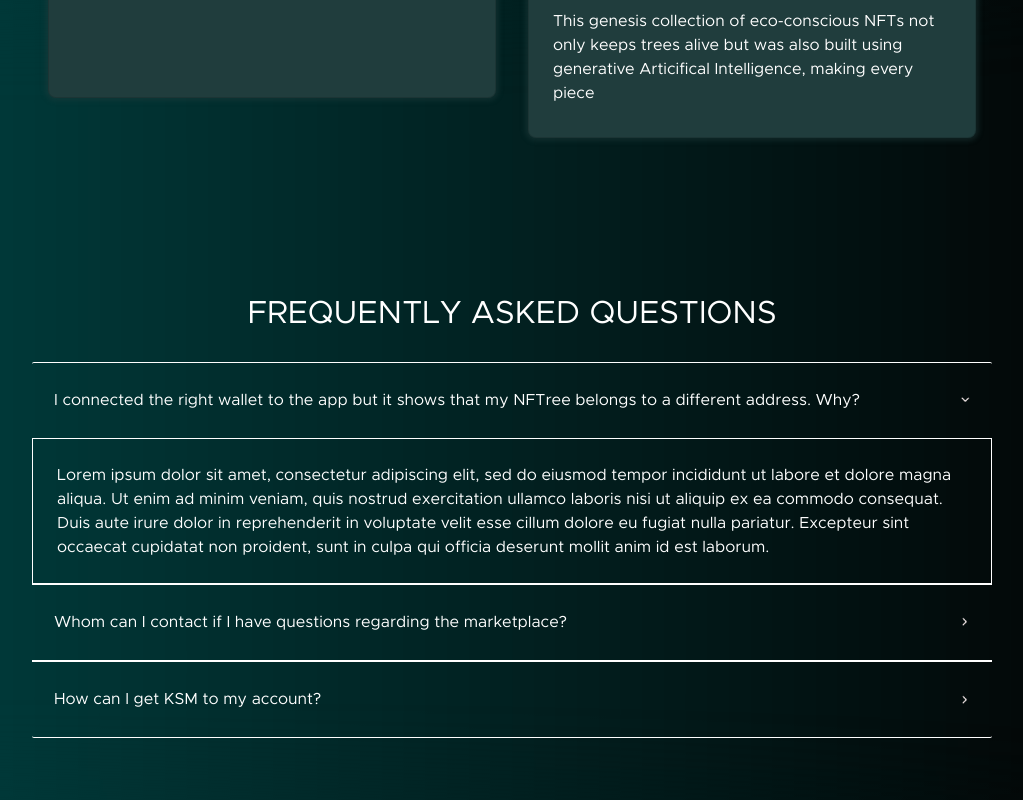
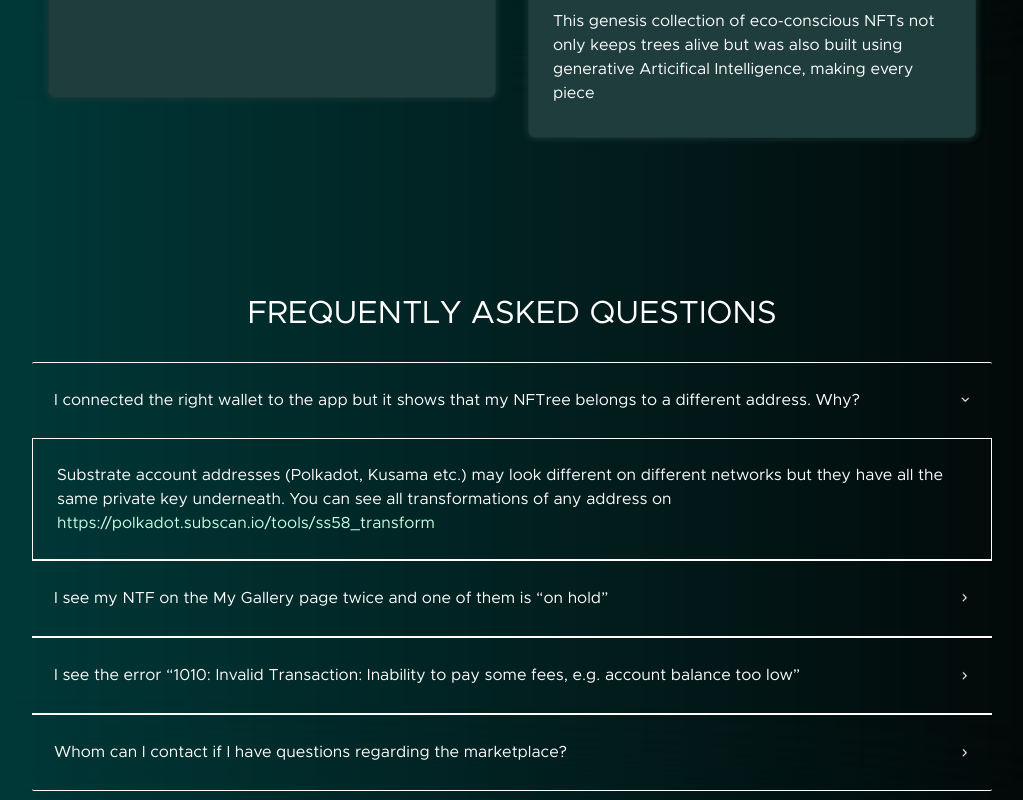
Before and after one commit to SovereignNature/sadu-landing, a React (Create React App) app: page / in a window 1280 px wide. Both pictures are taken after a click on the button 640 px from the left and 4256 px from the top of the page. Shown: the part 3856-4656 px from the top of the page, without its empty margins (128-1151 px from the left). Built offline with nearby package versions, Linux system fonts and the light colour scheme.

Commit message:
refactor: Include the right text in FAQ

```diff
--- a/src/LandingPage.js
+++ b/src/LandingPage.js
@@ -1,6 +1,5 @@
 import React from 'react';
 import logo from './assets/sadu-logo.png';
-import unique from './assets/unique.png';
 import tutorial from './assets/tutorial.png';
 import Accordion from 'react-bootstrap/Accordion';
 import Carousel from 'react-bootstrap/Carousel';
@@ -163,37 +162,25 @@ function LandingPage(){
                 <Accordion.Item eventKey="0">
                 <Accordion.Header>I connected the right wallet to the app but it shows that my NFTree belongs to a different address. Why?</Accordion.Header>
                 <Accordion.Body>
-                    Lorem ipsum dolor sit amet, consectetur adipiscing elit, sed do eiusmod
-                    tempor incididunt ut labore et dolore magna aliqua. Ut enim ad minim
-                    veniam, quis nostrud exercitation ullamco laboris nisi ut aliquip ex ea
-                    commodo consequat. Duis aute irure dolor in reprehenderit in voluptate
-                    velit esse cillum dolore eu fugiat nulla pariatur. Excepteur sint occaecat
-                    cupidatat non proident, sunt in culpa qui officia deserunt mollit anim id
-                    est laborum.
+                    Substrate account addresses (Polkadot, Kusama etc.) may look different on different networks but they have all the same private key underneath. You can see all transformations of any address on <a href="https://polkadot.subscan.io/tools/ss58_transform" target="_blank">https://polkadot.subscan.io/tools/ss58_transform</a>
                 </Accordion.Body>
                 </Accordion.Item>
                 <Accordion.Item eventKey="1">
-                    <Accordion.Header>Whom can I contact if I have questions regarding the marketplace?</Accordion.Header>
+                    <Accordion.Header>I see my NTF on the My Gallery page twice and one of them is “on hold”</Accordion.Header>
                     <Accordion.Body>
-                    Lorem ipsum dolor sit amet, consectetur adipiscing elit, sed do eiusmod
-                    tempor incididunt ut labore et dolore magna aliqua. Ut enim ad minim
-                    veniam, quis nostrud exercitation ullamco laboris nisi ut aliquip ex ea
-                    commodo consequat. Duis aute irure dolor in reprehenderit in voluptate
-                    velit esse cillum dolore eu fugiat nulla pariatur. Excepteur sint occaecat
-                    cupidatat non proident, sunt in culpa qui officia deserunt mollit anim id
-                    est laborum.
+                        It can happen if the previous version of the market had information about an unfinished listing. In that case: (1) Go to the page of ‘on hold’ token and complete listing. (2) Then delist this token.
                     </Accordion.Body>
                 </Accordion.Item>
                 <Accordion.Item eventKey="2">
-                    <Accordion.Header>How can I get KSM to my account?</Accordion.Header>
+                    <Accordion.Header>I see the error “1010: Invalid Transaction: Inability to pay some fees, e.g. account balance too low”</Accordion.Header>
                     <Accordion.Body>
-                    Lorem ipsum dolor sit amet, consectetur adipiscing elit, sed do eiusmod
-                    tempor incididunt ut labore et dolore magna aliqua. Ut enim ad minim
-                    veniam, quis nostrud exercitation ullamco laboris nisi ut aliquip ex ea
-                    commodo consequat. Duis aute irure dolor in reprehenderit in voluptate
-                    velit esse cillum dolore eu fugiat nulla pariatur. Excepteur sint occaecat
-                    cupidatat non proident, sunt in culpa qui officia deserunt mollit anim id
-                    est laborum.
+                        Just wait for half a minute and try again.
+                    </Accordion.Body>
+                </Accordion.Item>
+                <Accordion.Item eventKey="3">
+                    <Accordion.Header>Whom can I contact if I have questions regarding the marketplace?</Accordion.Header>
+                    <Accordion.Body>
+                        Please contact <a className="link" href="mailto:info@sadu.io">info@sadu.io</a> if you have any questions.
                     </Accordion.Body>
                 </Accordion.Item>
             </Accordion>
--- a/src/index.css
+++ b/src/index.css
@@ -373,6 +373,31 @@ body {
   font-size: 2rem;
 }
 
+.faq .accordion .accordion-collapse .accordion-body a {
+  display: inline-block;
+  position: relative;
+  text-decoration: none;
+  color: #c5ffe5;
+}
+
+.faq .accordion .accordion-collapse .accordion-body a:after {
+  content: '';
+  position: absolute;
+  width: 100%;
+  transform: scaleX(0);
+  height: 2px;
+  bottom: 0;
+  left: 0;
+  background-color: #c5ffe5;
+  transform-origin: bottom right;
+  transition: transform 0.3s ease-out;
+}
+
+.faq .accordion .accordion-collapse .accordion-body a:hover:after {
+  transform: scaleX(1);
+  transform-origin: bottom left;
+}
+
 .footer {
   font-family: 'Metropolis';
   color: #fff;
```
Also changed, not shown: src/assets/unique.png (deleted).
